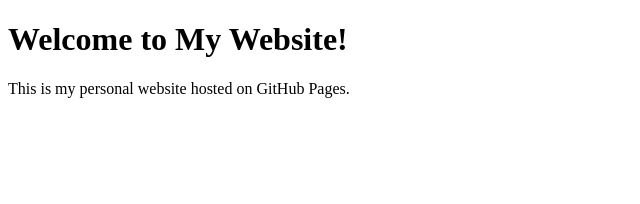
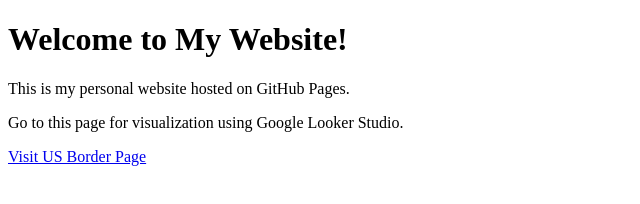
Before and after one commit to c1n5/cwidjaja, a plain HTML site: page index.html in a window 1280 px wide. Shown: the whole page, without its empty margins (0-640 px from the left). Drawn offline with Linux system fonts and the light colour scheme.

Commit message:
Update index.html

```diff
--- a/index.html
+++ b/index.html
@@ -8,5 +8,9 @@
 <body>
     <h1>Welcome to My Website!</h1>
     <p>This is my personal website hosted on GitHub Pages.</p>
+
+    <p>Go to this page for visualization using Google Looker Studio.</p>
+    <!-- Link to US_border.html -->
+    <a href="US_border.html">Visit US Border Page</a>
 </body>
 </html>
```
